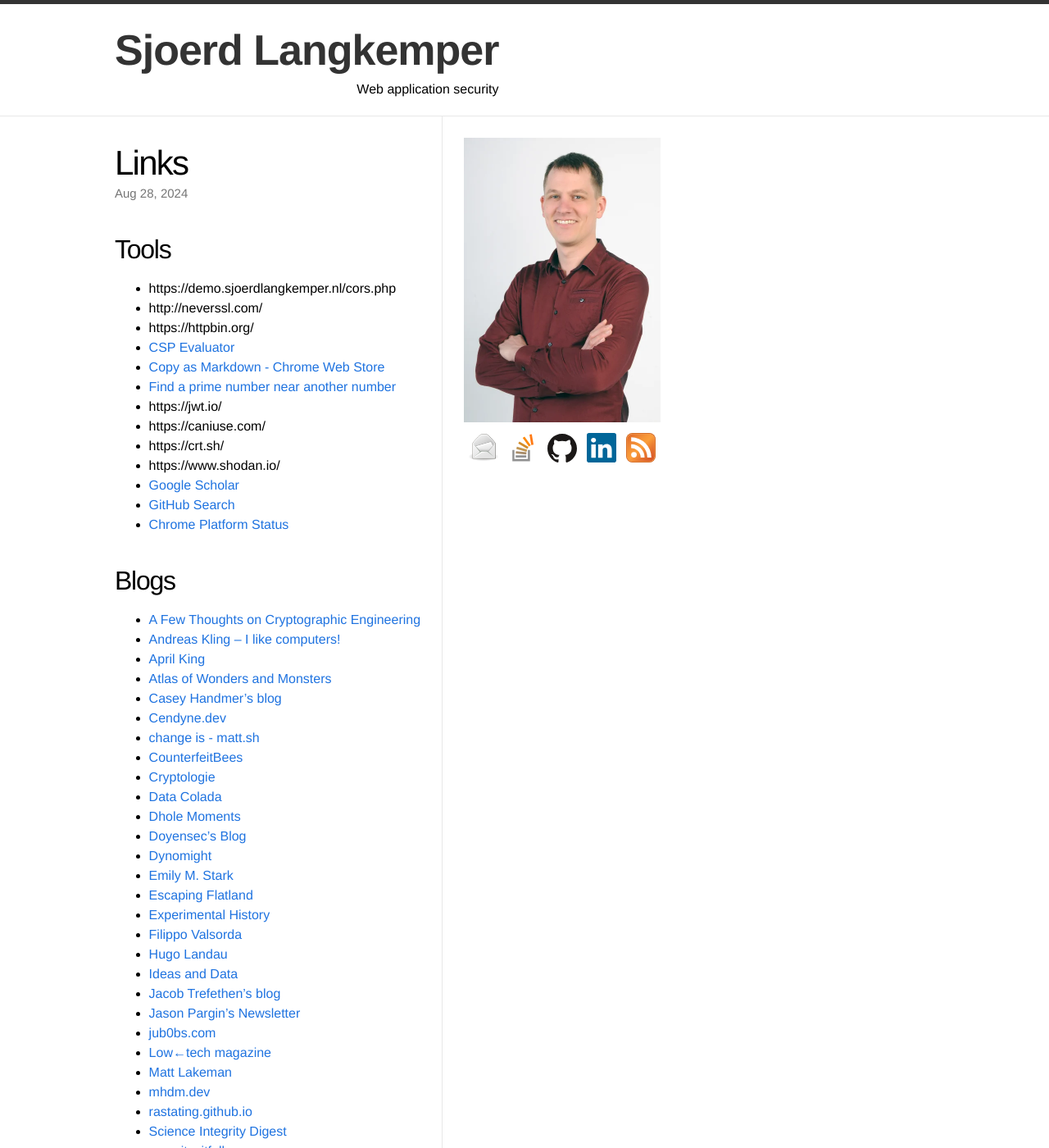
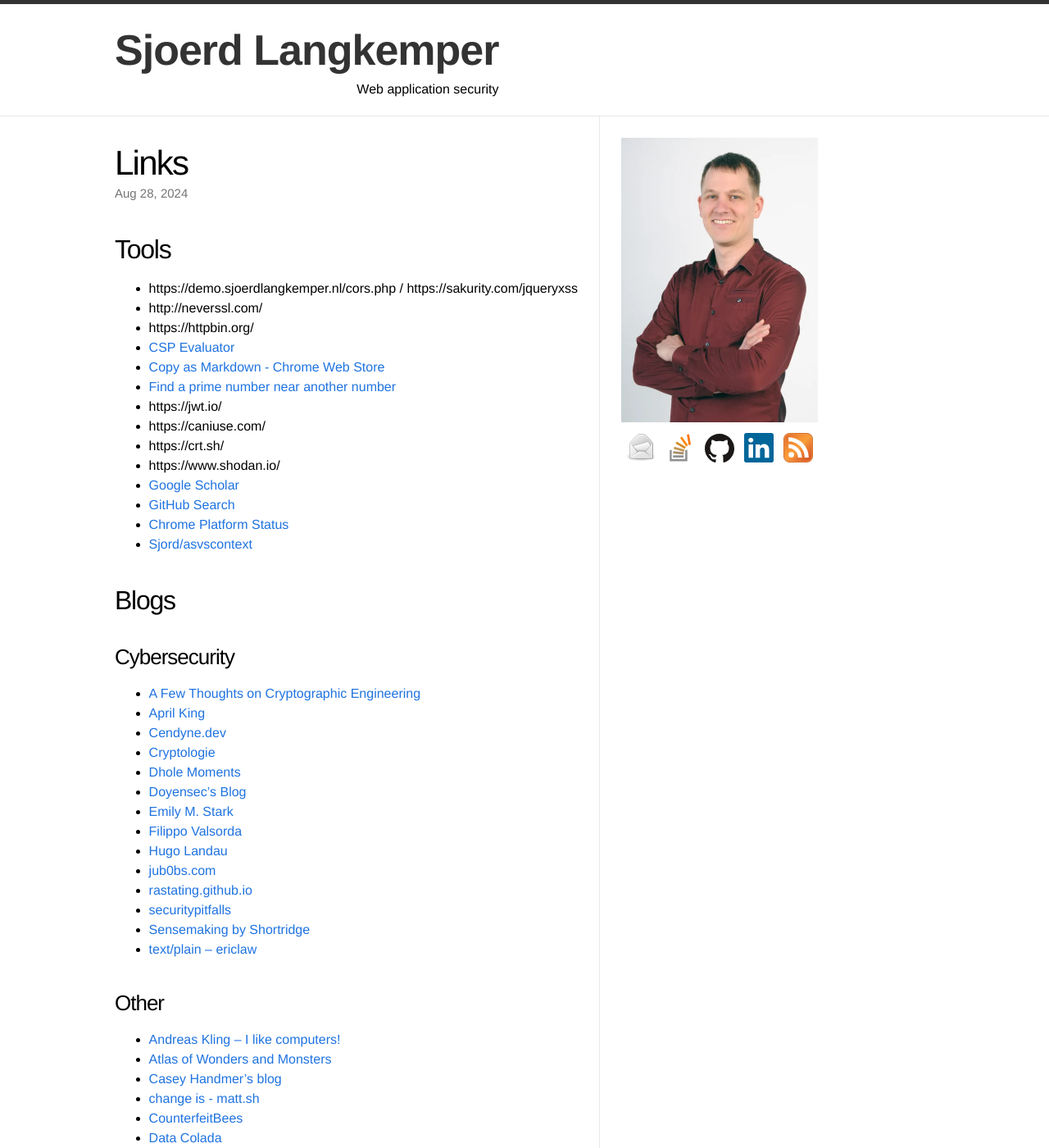
Before and after one commit to Sjord/Sjord.github.io, a Jekyll site: the page built from _posts/2024-07-24-links.md, in a window 1280 px wide and 1400 px high. Shown: the whole window at 82% size. Built offline with Jekyll 4.4.1, drawn with Linux system fonts in a browser that asks for light colours; some of the changed text lies outside the part shown.

Commit message:
Shuffle some links around

```diff
--- a/_posts/2024-07-24-links.md
+++ b/_posts/2024-07-24-links.md
@@ -7,7 +7,7 @@ date: 2024-08-28
 
 ## Tools
 
-- https://demo.sjoerdlangkemper.nl/cors.php
+- https://demo.sjoerdlangkemper.nl/cors.php / https://sakurity.com/jqueryxss
 - http://neverssl.com/
 - https://httpbin.org/
 - [CSP Evaluator](https://csp-evaluator.withgoogle.com/)
@@ -20,40 +20,46 @@ date: 2024-08-28
 - [Google Scholar](https://scholar.google.com/)
 - [GitHub Search](https://github.com/search?type=code)
 - [Chrome Platform Status](https://chromestatus.com/roadmap)
+- [Sjord/asvscontext](https://github.com/Sjord/asvscontext)
 
 ## Blogs
 
+### Cybersecurity
+
 - [A Few Thoughts on Cryptographic Engineering](https://blog.cryptographyengineering.com/)
+- [April King](https://grayduck.mn/)
+- [Cendyne.dev](https://cendyne.dev/posts/)
+- [Cryptologie](https://cryptologie.net/)
+- [Dhole Moments](https://soatok.blog/)
+- [Doyensec's Blog](https://blog.doyensec.com/)
+- [Emily M. Stark](https://emilymstark.com/blog.html)
+- [Filippo Valsorda](https://words.filippo.io/)
+- [Hugo Landau](https://www.devever.net/~hl/)
+- [jub0bs.com](https://jub0bs.com/posts/)
+- [rastating.github.io](https://rastating.github.io/)
+- [securitypitfalls](https://securitypitfalls.wordpress.com/)
+- [Sensemaking by Shortridge](https://kellyshortridge.com/blog/)
+- [text/plain – ericlaw](https://textslashplain.com/)
+
+### Other
+
 - [Andreas Kling – I like computers!](https://awesomekling.github.io/)
-- [April King](https://grayduck.mn/)
 - [Atlas of Wonders and Monsters](https://etiennefd.substack.com/)
 - [Casey Handmer's blog](https://caseyhandmer.wordpress.com/)
-- [Cendyne.dev](https://cendyne.dev/posts/)
 - [change is - matt.sh](https://matt.sh/)
 - [CounterfeitBees](https://counterfeitbees.substack.com/)
-- [Cryptologie](https://cryptologie.net/)
 - [Data Colada](https://datacolada.org/)
-- [Dhole Moments](https://soatok.blog/)
-- [Doyensec's Blog](https://blog.doyensec.com/)
 - [Dynomight](https://dynomight.net/)
-- [Emily M. Stark](https://emilymstark.com/)
 - [Escaping Flatland](https://www.henrikkarlsson.xyz/)
 - [Experimental History](https://www.experimental-history.com/)
-- [Filippo Valsorda](https://words.filippo.io/)
-- [Hugo Landau](https://www.devever.net/~hl/)
 - [Ideas and Data](https://ideasanddata.wordpress.com/)
 - [Jacob Trefethen's blog](https://blog.jacobtrefethen.com/)
 - [Jason Pargin’s Newsletter](https://jasonpargin.substack.com/)
-- [jub0bs.com](https://jub0bs.com/posts/)
 - [Low←tech magazine](https://solar.lowtechmagazine.com/)
 - [Matt Lakeman](https://mattlakeman.org/)
 - [mhdm.dev](https://mhdm.dev/posts/)
-- [rastating.github.io](https://rastating.github.io/)
 - [Science Integrity Digest](https://scienceintegritydigest.com/)
-- [securitypitfalls](https://securitypitfalls.wordpress.com/)
-- [Sensemaking by Shortridge](https://kellyshortridge.com/blog/)
 - [Slime Mold Time Mold](https://slimemoldtimemold.com/)
-- [text/plain – ericlaw](https://textslashplain.com/)
 - [The Righteous Mugwort](https://ruthdaniel.substack.com/)
 - [Trevor Klee’s Newsletter](https://trevorklee.substack.com/)
 - [Weblog @ marginalia.nu](https://www.marginalia.nu/log/)
```
